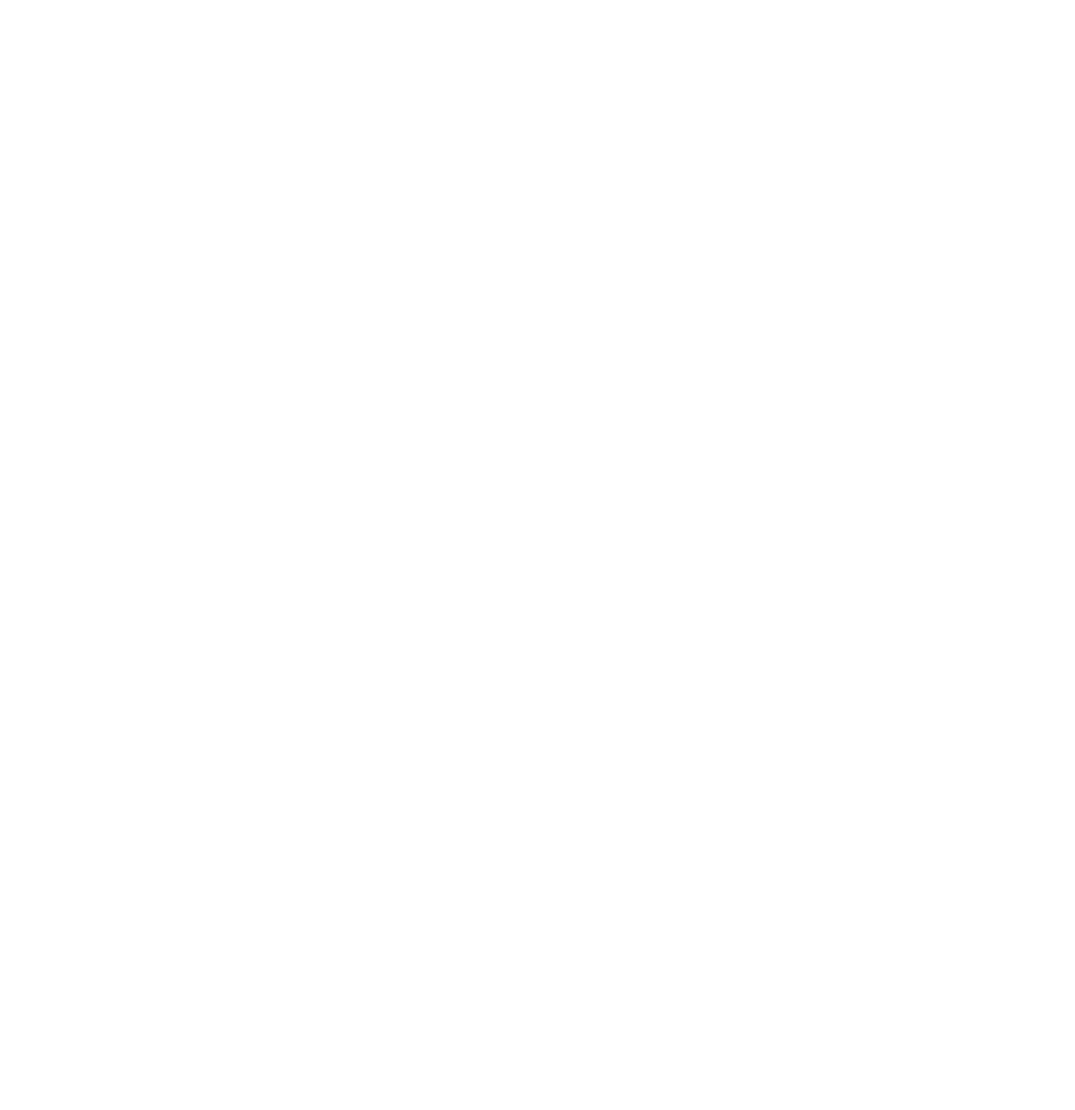
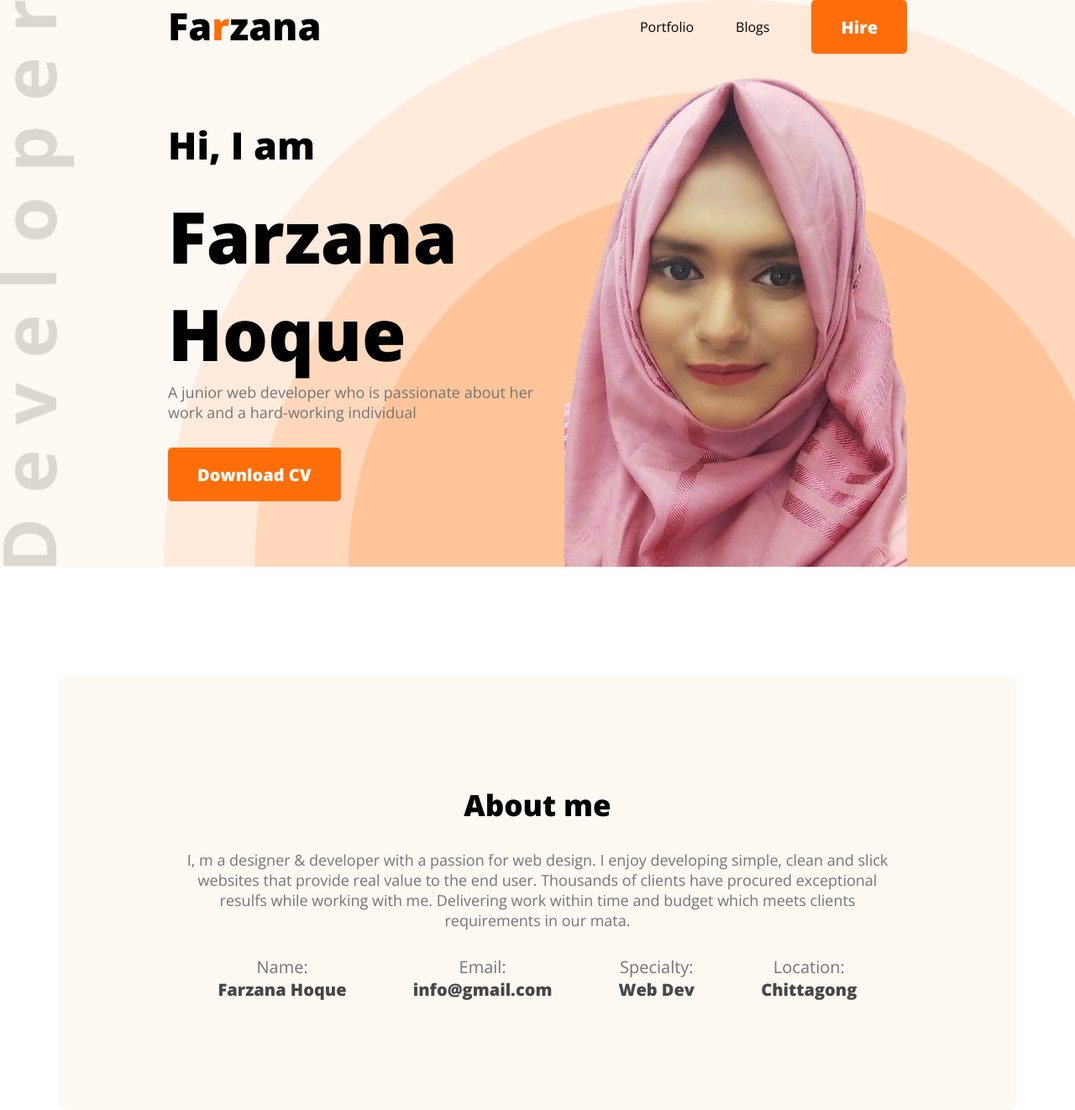
Before and after one commit to farzanahoque2021/developer-portfolio1, a plain HTML site: page index.html in a window 1280 px wide. Shown: the whole page at 84% size. Before the commit the page ends 800 px from the top, so only its background shows below. Drawn offline with nearby package versions, Linux system fonts and the light colour scheme.

Commit message:
second commit

```diff
--- a/index.html
+++ b/index.html
@@ -6,10 +6,63 @@
     <meta http-equiv="X-UA-Compatible" content="IE=edge">
     <meta name="viewport" content="width=device-width, initial-scale=1.0">
     <title>Developer Portfolio</title>
+
+    <link rel="preconnect" href="https://fonts.googleapis.com">
+    <link rel="preconnect" href="https://fonts.gstatic.com" crossorigin>
+    <link href="https://fonts.googleapis.com/css2?family=Open+Sans:wght@400;800&display=swap" rel="stylesheet">
     <link rel="stylesheet" href="styles/portfolio.css">
 </head>
 
 <body>
+    <header class="header">
+        <nav>
+            <h2 class="nav-title">Fa<span class="text-primary">r</span>zana</h2>
+            <ul>
+                <li>Portfolio</li>
+                <li>Blogs</li>
+                <li><button class="btn-primary">Hire</button></li>
+            </ul>
+        </nav>
+        <div class="banner">
+            <div>
+                <h3 class="banner-sub-title">Hi, I am</h3>
+                <h1 class="banner-title">Farzana Hoque</h1>
+                <p class="banner-description">A junior web developer who is passionate about her work and a hard-working
+                    individual</p>
+                <button class="btn-primary">Download CV</button>
+
+            </div>
+            <img src="images/farzana.png" alt="">
+
+        </div>
+    </header>
+    <main>
+        <section class="about">
+            <h3 class="section-title">About me</h3>
+            <p class="section-description">I, m a designer & developer with a passion for web design. I enjoy developing
+                simple, clean and slick websites that provide real value to the end user. Thousands of clients have
+                procured exceptional resulfs while working with me. Delivering work within time and budget which meets
+                clients requirements in our mata.</p>
+            <div class="about-info-container">
+                <div class="about-info">
+                    <p class="info-title">Name:</p>
+                    <p class="info-description">Farzana Hoque</p>
+                </div>
+                <div class="about-info">
+                    <p class="info-title">Email:</p>
+                    <p class="info-description">info@gmail.com</p>
+                </div>
+                <div class="about-info">
+                    <p class="info-title">Specialty:</p>
+                    <p class="info-description">Web Dev</p>
+                </div>
+                <div class="about-info">
+                    <p class="info-title">Location:</p>
+                    <p class="info-description">Chittagong</p>
+                </div>
+        </section>
+    </main>
+    <footer></footer>
 
 </body>
 
--- a/styles/portfolio.css
+++ b/styles/portfolio.css
@@ -0,0 +1,116 @@
+* {
+    font-family: 'Open Sans', sans-serif;
+    margin: 0;
+}
+
+.text-primary {
+    color: #FD6E0A;
+
+}
+
+.btn-primary {
+    color: #FFFFFF;
+    font-weight: 700;
+    font-size: 20px;
+    border: 0;
+    padding: 18px 35px;
+    height: 64px;
+    border-radius: 5px;
+    background: #FD6E0A;
+}
+
+.header {
+    background: #FFF8F3;
+    background-image: url('../images/header_bg.png'), url('../images/developer.png');
+    background-repeat: no-repeat;
+    background-position: bottom right, left;
+    background-size: contain;
+}
+
+/*header and navigation styles*/
+nav {
+    display: flex;
+    justify-content: space-between;
+    margin: 0px 200px;
+}
+
+.nav-title {
+    font-weight: 800;
+    font-size: 45px;
+}
+
+nav ul {
+    display: flex;
+    align-items: center;
+}
+
+nav li {
+    list-style: none;
+    margin-left: 50px;
+}
+
+/*banner styles*/
+.banner {
+    display: flex;
+    align-items: center;
+    margin: 0 200px;
+}
+
+.banner-title {
+    font-weight: 700;
+    font-size: 85px;
+}
+
+.banner-sub-title {
+    font-weight: 600;
+    font-size: 45px;
+    margin-bottom: 20px;
+}
+
+.banner-description {
+    color: #757575;
+    font-size: 18px;
+    margin-bottom: 30px;
+}
+
+main {
+    max-width: 1140px;
+    margin: 0 auto;
+}
+
+.about {
+    text-align: center;
+    margin-top: 130px;
+    background-color: #FFF8F3;
+    border-radius: 10px;
+    padding: 130px 150px;
+}
+
+.section-title {
+
+    font-size: 35px;
+    margin-bottom: 30px;
+}
+
+.section-description {
+    color: #757575;
+    font-size: 18px;
+    margin-bottom: 30px;
+}
+
+.about-info-container {
+    display: flex;
+    justify-content: space-around;
+}
+
+.about .info-title {
+    font-size: 20px;
+    color: #757575;
+
+}
+
+.info-description {
+    font-weight: 700;
+    font-size: 20px;
+    color: #474747
+}
```
Also changed, not shown: images/farzana.png (added).
